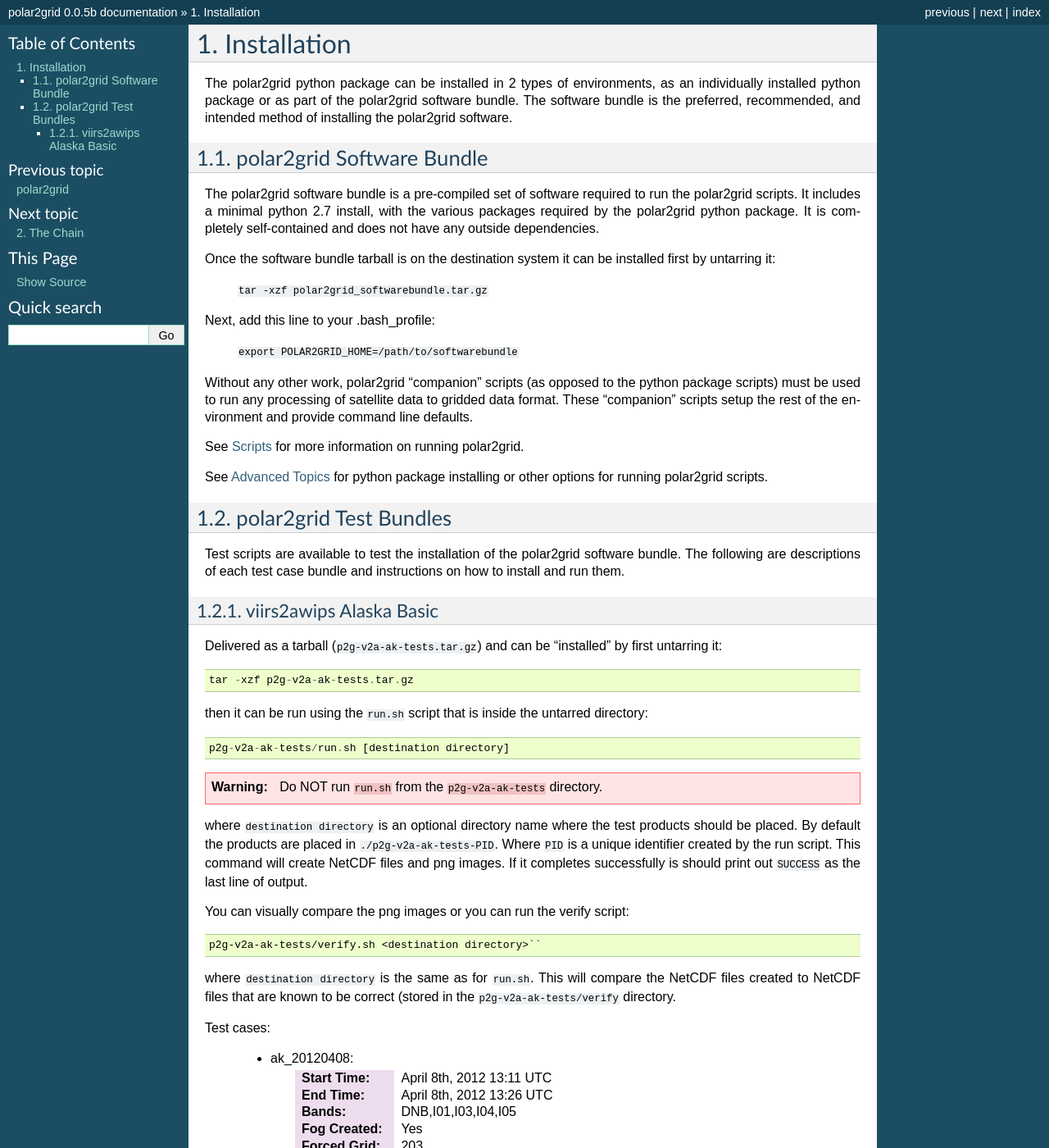
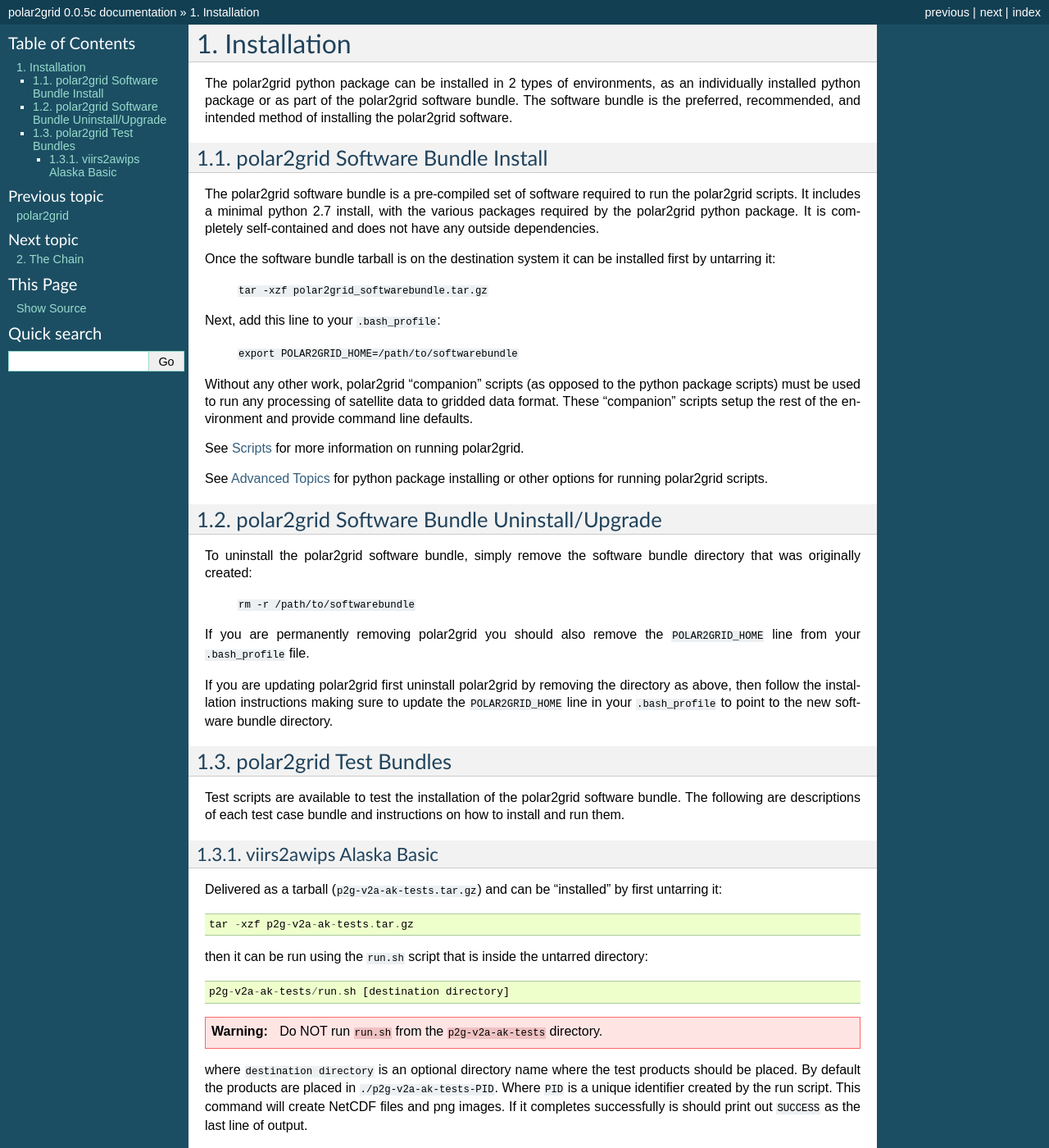
Before and after one commit to ssec/polar2grid, a Sphinx documentation site: the page built from py/polar2grid/doc/source/installation.rst, in a window 1280 px wide and 1400 px high. Shown: the whole window at 82% size. Built offline with Sphinx 7.4.7, drawn with Linux system fonts in a browser that asks for light colours; formulas are drawn with MathJax 3; pages that are not in the unit, such as notebooks, are missing from menus; some of the changed text lies outside the part shown.

Commit message:
added roadmap to documentation; added uninstall/upgrade instructions

```diff
--- a/py/polar2grid/doc/source/conf.py
+++ b/py/polar2grid/doc/source/conf.py
@@ -52,7 +52,7 @@
 # The short X.Y version.
 version = '0.0.5'
 # The full version, including alpha/beta/rc tags.
-release = '0.0.5b'
+release = '0.0.5c'
 
 # The language for content autogenerated by Sphinx. Refer to documentation
 # for a list of supported languages.
--- a/py/polar2grid/doc/source/index.rst
+++ b/py/polar2grid/doc/source/index.rst
@@ -24,6 +24,7 @@
     chain
     backends
     scripts
+    roadmap
     advanced
 
 Grids
--- a/py/polar2grid/doc/source/installation.rst
+++ b/py/polar2grid/doc/source/installation.rst
@@ -6,8 +6,8 @@
 software bundle.  The software bundle is the preferred, recommended,
 and intended method of installing the polar2grid software.
 
-polar2grid Software Bundle
---------------------------
+polar2grid Software Bundle Install
+----------------------------------
 
 The polar2grid software bundle is a pre-compiled set of software required
 to run the polar2grid scripts.  It includes a minimal python 2.7 install,
@@ -19,7 +19,7 @@
 
     ``tar -xzf polar2grid_softwarebundle.tar.gz``
 
-Next, add this line to your .bash_profile:
+Next, add this line to your ``.bash_profile``:
 
     ``export POLAR2GRID_HOME=/path/to/softwarebundle``
 
@@ -32,6 +32,22 @@
 
 See :doc:`Advanced Topics </advanced>` for python package installing or other
 options for running polar2grid scripts.
+
+polar2grid Software Bundle Uninstall/Upgrade
+--------------------------------------------
+
+To uninstall the polar2grid software bundle, simply remove the software
+bundle directory that was originally created:
+
+    ``rm -r /path/to/softwarebundle``
+
+If you are permanently removing polar2grid you should also remove the
+``POLAR2GRID_HOME`` line from your ``.bash_profile`` file.
+
+If you are updating polar2grid first uninstall polar2grid by removing the
+directory as above, then follow the installation instructions making sure
+to update the ``POLAR2GRID_HOME`` line in your ``.bash_profile`` to point to
+the new software bundle directory.
 
 polar2grid Test Bundles
 -----------------------
@@ -71,7 +87,10 @@
 
 where ``destination directory`` is the same as for ``run.sh``.  This will
 compare the NetCDF files created to NetCDF files that are known to be
-correct (stored in the ``p2g-v2a-ak-tests/verify`` directory.
+correct (stored in the ``p2g-v2a-ak-tests/verify`` directory.  The comparison
+allows for a difference of ``1`` in the AWIPS NetCDF files due to the unlikely
+possibility that different machines produce slightly different floating point
+results.
 
 Test cases:
 
```
